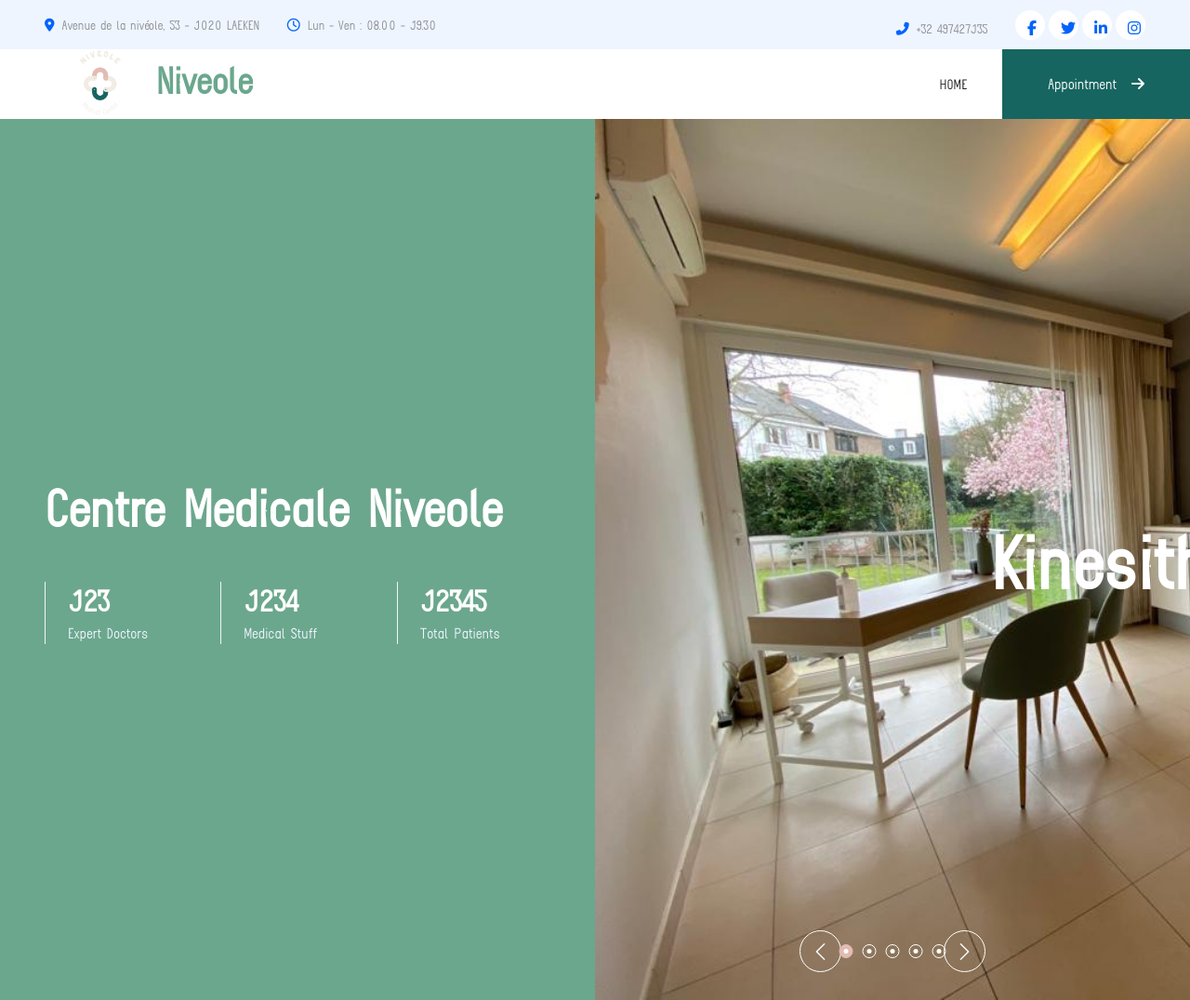
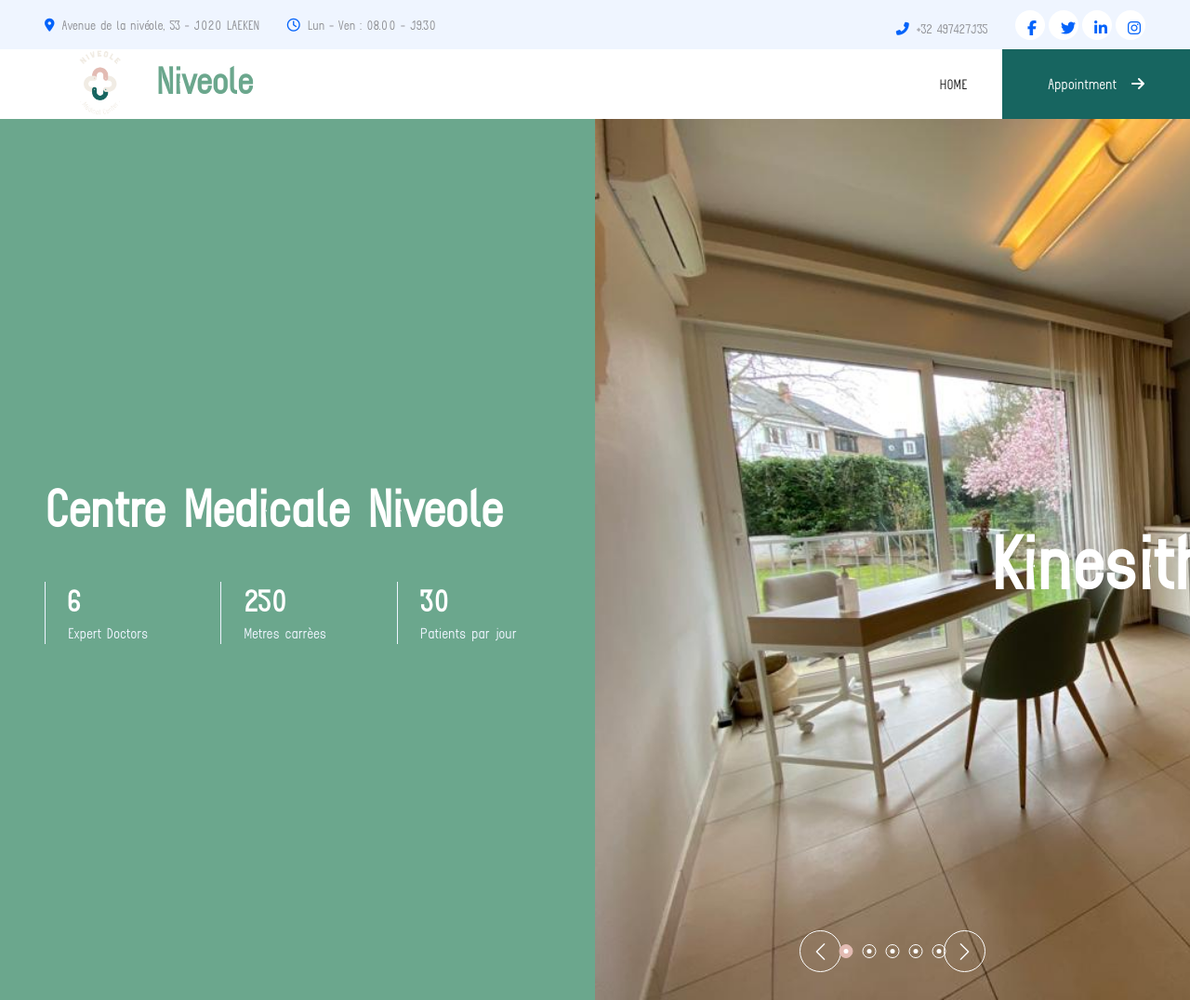
Before and after one commit to DaDoDev7/Niveole, a website with bundled scripts: page index.html in a window 1280 px wide. Shown: the top 1076 px of the page at 93% size. Built offline with nearby package versions, Linux system fonts and the light colour scheme; animation ran at ten frames a second.

Commit message:
first commit

```diff
--- a/index.html
+++ b/index.html
@@ -117,20 +117,20 @@
                 <div class="row g-4">
                     <div class="col-sm-4">
                         <div class="border-start border-light ps-4">
-                            <h2 class="text-white mb-1" data-toggle="counter-up">123</h2>
+                            <h2 class="text-white mb-1" data-toggle="counter-up">6</h2>
                             <p class="text-light mb-0">Expert Doctors</p>
                         </div>
                     </div>
                     <div class="col-sm-4">
                         <div class="border-start border-light ps-4">
-                            <h2 class="text-white mb-1" data-toggle="counter-up">1234</h2>
-                            <p class="text-light mb-0">Medical Stuff</p>
+                            <h2 class="text-white mb-1" data-toggle="counter-up">250</h2>
+                            <p class="text-light mb-0">Metres carrèes</p>
                         </div>
                     </div>
                     <div class="col-sm-4">
                         <div class="border-start border-light ps-4">
-                            <h2 class="text-white mb-1" data-toggle="counter-up">12345</h2>
-                            <p class="text-light mb-0">Total Patients</p>
+                            <h2 class="text-white mb-1" data-toggle="counter-up">30</h2>
+                            <p class="text-light mb-0">Patients par jour </p>
                         </div>
                     </div>
                 </div>
@@ -156,13 +156,13 @@
                         </div>
                     </div>
                     <div class="owl-carousel-item position-relative">
-                        <img class="img-fluid" src="img/whatsapp_images/cabinet-niveole-3.jpeg" alt="">
+                        <img class="img-fluid" src="img/newpics/cabinet_pic_1.jpeg" alt="">
                         <div class="owl-carousel-text">
                             <h1 class="display-1 text-white mb-0">Psychologie</h1>
                         </div>
                     </div>
                     <div class="owl-carousel-item position-relative">
-                        <img class="img-fluid" src="img/whatsapp_images/cabinet-niveole-3.jpeg" alt="">
+                        <img class="img-fluid" src="img/newpics/cabinet_pic_pilates.jpeg" alt="">
                         <div class="owl-carousel-text">
                             <h1 class="display-1 text-white mb-0">Pilates</h1>
                         </div>
@@ -649,25 +649,26 @@
             <div class="row g-5">
                 <div class="col-lg-3 col-md-6">
                     <h5 class="text-light mb-4">Address</h5>
-                    <p class="mb-2"><i class="fa fa-map-marker-alt me-3"></i>Avenue de la nivéole, 53 - 1020 LAEKEN</p>
-                    <p class="mb-2"><i class="fa fa-phone-alt me-3"></i>+32 497427135</p>
-                    <p class="mb-2"><i class="fa fa-envelope me-3"></i>info@example.com</p>
-                    <div class="d-flex pt-2">
+                    <a  href="https://maps.app.goo.gl/2eQKXzxBUSsjdbiJ7">
+                        <p class="mb-2 text-light"><i class="fa fa-map-marker-alt me-3 text-light"></i>Avenue de la nivéole, 53 - 1020 LAEKEN</p>
+                    </a>
+                    <a href="tel:+32497427135" class="text-light">
+                        <p class="mb-2"><i class="fa fa-phone-alt me-3"></i>+32 497427135</p>
+                    </a>
+                    <a href="mailto:lanthiez.podo@gmail.com" class="text-light">
+                        <p class="mb-2"><i class="fa fa-envelope me-3"></i>lanthiez.podo@gmail.com</p>
+                    </a>
+                        <!-- <div class="d-flex pt-2">
                         <a class="btn btn-outline-light btn-social rounded-circle" href=""><i class="fab fa-twitter"></i></a>
                         <a class="btn btn-outline-light btn-social rounded-circle" href=""><i class="fab fa-facebook-f"></i></a>
                         <a class="btn btn-outline-light btn-social rounded-circle" href=""><i class="fab fa-youtube"></i></a>
                         <a class="btn btn-outline-light btn-social rounded-circle" href=""><i class="fab fa-linkedin-in"></i></a>
-                    </div>
+                    </div> -->
                 </div>
-                <!-- <div class="col-lg-3 col-md-6">
-                    <h5 class="text-light mb-4">Services</h5>
-                    <a class="btn btn-link" href="">Cardiology</a>
-                    <a class="btn btn-link" href="">Pulmonary</a>
-                    <a class="btn btn-link" href="">Neurology</a>
-                    <a class="btn btn-link" href="">Orthopedics</a>
-                    <a class="btn btn-link" href="">Laboratory</a>
+               <div class="col-lg-3 col-md-6">
+
                 </div>
-                <div class="col-lg-3 col-md-6">
+                 <!-- <div class="col-lg-3 col-md-6">
                     <h5 class="text-light mb-4">Quick Links</h5>
                     <a class="btn btn-link" href="">About Us</a>
                     <a class="btn btn-link" href="">Contact Us</a>
```
